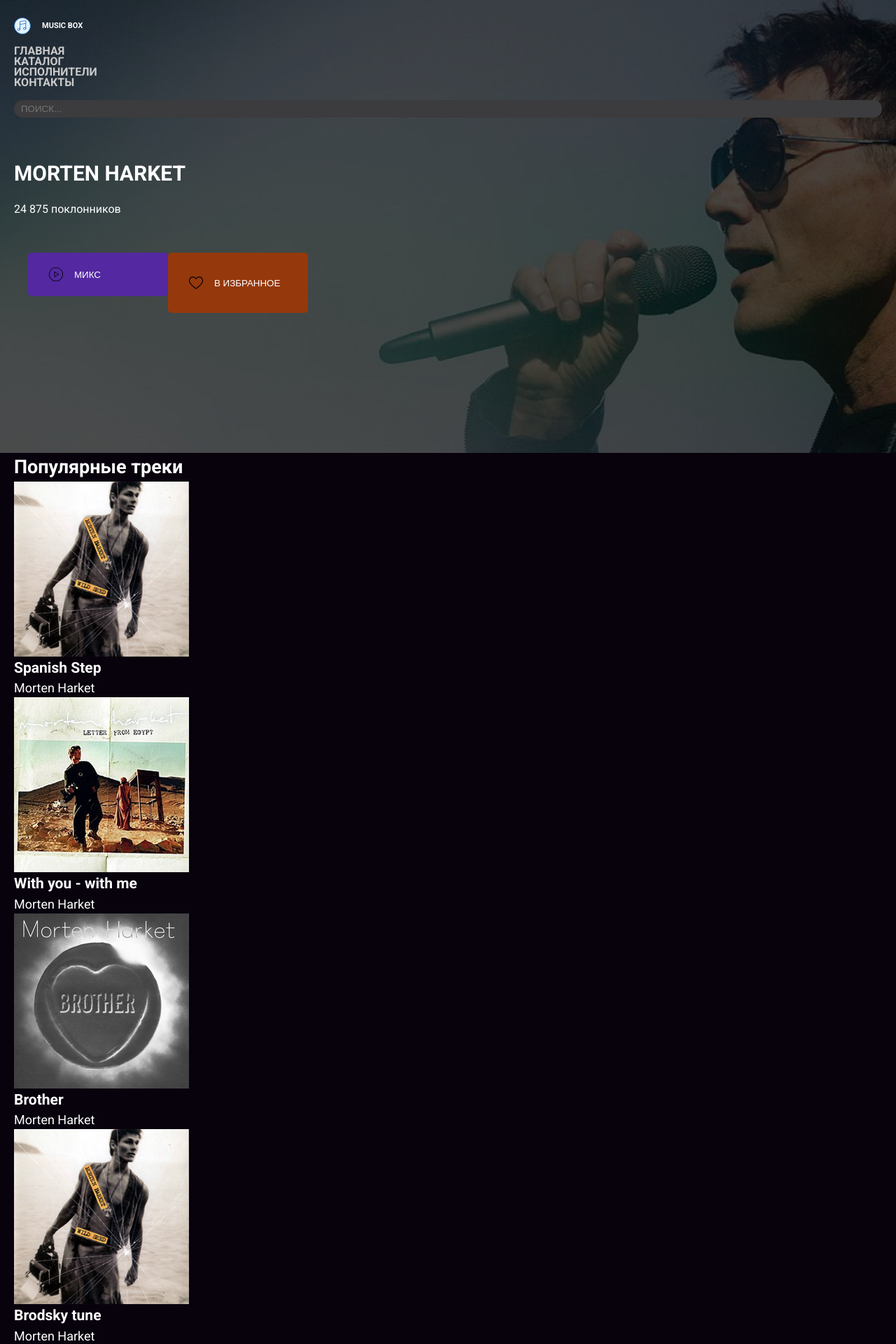
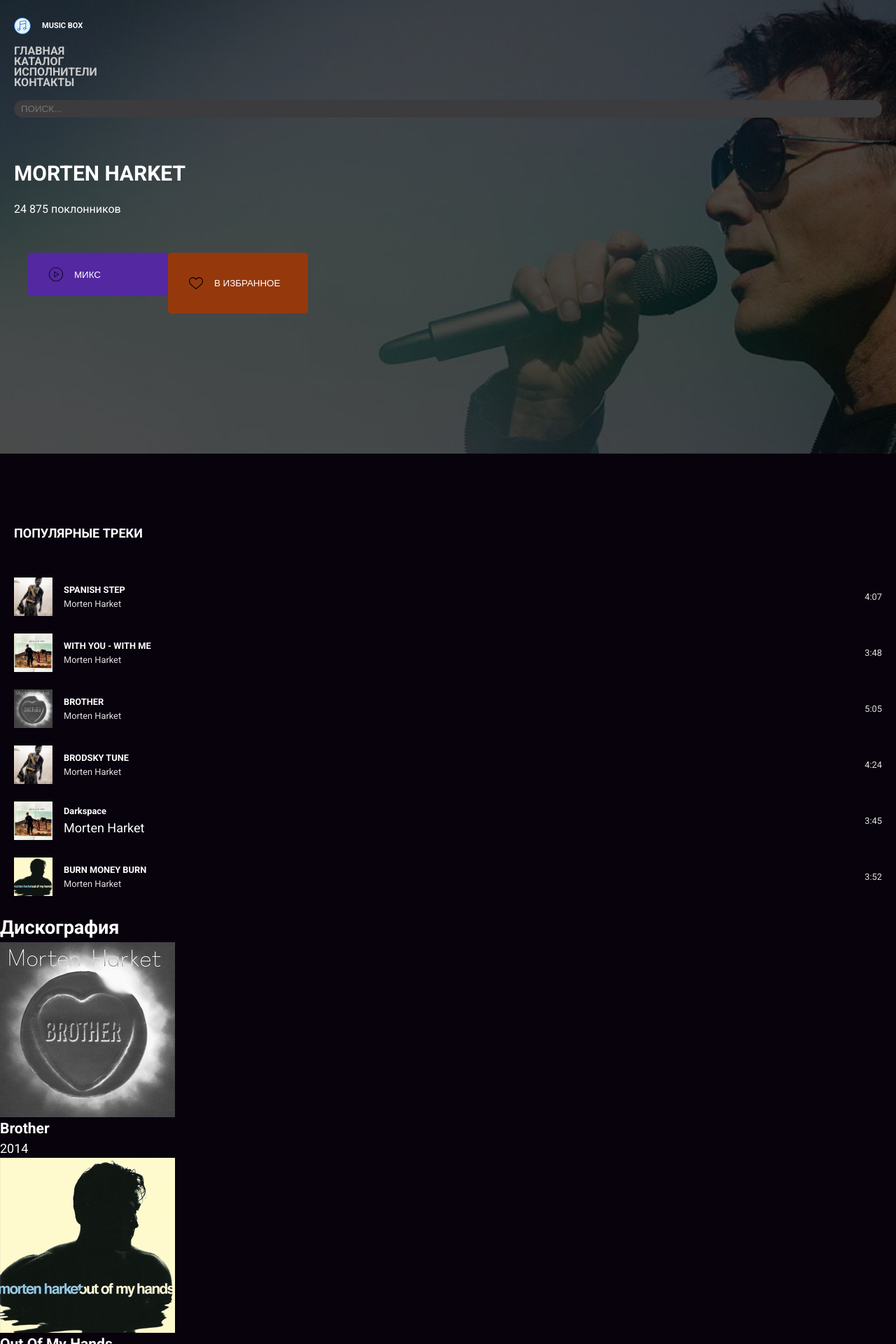
Before and after one commit to RainRa/layout-designer-project-lvl2, a PHP site: page /artist.html in a window 1280 px wide. Shown: the top 1920 px of the page at 70% size. Run offline with PHP 8.4, Linux system fonts and the light colour scheme.

Commit message:
add styles for page-popular-track

```diff
--- a/src/artist.html
+++ b/src/artist.html
@@ -53,7 +53,7 @@
       <h1 class="h1 mb-17">Morten Harket</h1>
       <p class="ts-16 mb-50">24 875 поклонников</p>
       <div class="container d-flex flex-w-wrap">
-        <button class="mb-24 min-width-200  btn d-flex align-center uppercase btn-purple">
+        <button class="mb-25 min-width-200  btn d-flex align-center uppercase btn-purple">
           <img class="mr-16" src="./images/play-button.svg" alt="Круглая кнопка play" width="20">
           <p>МИКС</p>
         </button>
@@ -67,55 +67,62 @@
 
   <!-- MAIN -->
   <main>
+    <!-- POPULAR TRAKS -->
+    <section id="page-popular-track" class="pt-100">
       <div class="container">
-      <!-- POPULAR TRAKS -->
-      <section id="page-popular-track">
-        <h2>Популярные треки</h2>
-      <ul>
-        <li>
-          <img src="./images/Wild Seed.png" alt="">
+        <h2 class="mb-50 h2 uppercase">Популярные треки</h2>
+        <ul class="d-flex flex-w-wrap">
+          <li class="w-100 d-flex mb-25 align-center">
+            <img class="small-cover mr-16" src="./images/Wild Seed.png" alt="">
             <div>
-            <h3>Spanish Step</h3>
+              <h3 class="ts-small uppercase">Spanish Step</h3>
+              <p class="ts-small color-gray">Morten Harket</p>
+            </div>
+            <p class="ml-auto ts-small color-gray">4:07</p>
+          </li>
+          <li class="w-100 d-flex mb-25 align-center">
+            <img class="small-cover mr-16" src="./images/Letter from Egypt.png" alt="">
+            <div>
+              <h3 class="ts-small uppercase">With you - with me</h3>
+              <p class="ts-small color-gray">Morten Harket</p>
+            </div>
+            <p class="ml-auto ts-small color-gray">3:48</p>
+          </li>
+          <li class="w-100 d-flex mb-25 align-center">
+            <img class="small-cover mr-16" src="./images/Brother.png" alt="">
+            <div>
+              <h3 class="ts-small uppercase">Brother</h3>
+              <p class="ts-small color-gray">Morten Harket</p>
+            </div>
+            <p class="ml-auto ts-small color-gray">5:05</p>
+          </li>
+          <li class="w-100 d-flex mb-25 align-center">
+            <img class="small-cover mr-16" src="./images/Wild Seed.png" alt="">
+            <div>
+              <h3 class="ts-small uppercase">Brodsky tune</h3>
+              <p class="ts-small color-gray">Morten Harket</p>
+            </div>
+            <p class="ml-auto ts-small color-gray">4:24</p>
+          </li>
+          <li class="w-100 d-flex mb-25 align-center">
+            <img class="small-cover mr-16" src="./images/Letter from Egypt.png" alt="">
+            <div>
+              <h3 class="ts-small ">Darkspace</h3>
               <p>Morten Harket</p>
             </div>
+            <p class="ml-auto ts-small color-gray">3:45</p>
           </li>
-        <li>
-          <img src="./images/Letter from Egypt.png" alt="">
+          <li class="w-100 d-flex mb-25 align-center">
+            <img class="small-cover mr-16" src="./images/Out of My Hands.png" alt="">
             <div>
-            <h3>With you - with me</h3>
-            <p>Morten Harket</p>
+              <h3 class="ts-small uppercase">Burn money burn</h3>
+              <p class="ts-small color-gray">Morten Harket</p>
             </div>
-        </li>
-        <li>
-          <img src="./images/Brother.png" alt="">
-          <div>
-            <h3>Brother</h3>
-            <p>Morten Harket</p>
-          </div>
-        </li>
-        <li>
-          <img src="./images/Wild Seed.png" alt="">
-          <div>
-            <h3>Brodsky tune</h3>
-            <p>Morten Harket</p>
-          </div>
-        </li>
-        <li>
-          <img src="./images/Letter from Egypt.png" alt="">
-          <div>
-            <h3>Darkspace</h3>
-            <p>Morten Harket</p>
-          </div>
-        </li>
-        <li>
-          <img src="./images/Out of My Hands.png" alt="">
-          <div>
-            <h3>Burn money burn</h3>
-            <p>Morten Harket</p>
-          </div>
+            <p class="ml-auto ts-small color-gray">3:52</p>
           </li>
 
         </ul>
+      </div>
     </section>
     <!-- DISCOGRAPHY -->
     <section>
@@ -155,7 +162,7 @@
     </section>
     <!-- SIMILAR ARTISTS -->
     <section>
-        <h2>Похожие исполнители</h2>
+      <h2 class="mb-50 h2 uppercase">Похожие исполнители</h2>
       <ul>
         <li>
           <img src="./images/A-ha.png" alt="">
@@ -207,7 +214,6 @@
         </li>
       </ul>
     </section>
-</div>
   </main>
   <!-- FOOTER -->
   <footer class="bg-gradient">
@@ -243,10 +249,14 @@
           <li>
             <h2 class="h2 mb-21 uppercase">Подписывайтесь</h2>
             <ul class="d-flex">
-              <li class="mr-24"><a class="ts-16 color-gray no-link-decoration" href=""><img src="./images/Google+.png" alt=""></a></li>
-              <li class="mr-24"><a class="ts-16 color-gray no-link-decoration" href=""><img src="./images/Twitter.png" alt=""></a></li>
-              <li class="mr-24"><a class="ts-16 color-gray no-link-decoration" href=""><img src="./images/Facebook.png" alt=""></a></li>
-              <li><a class="ts-16 color-gray no-link-decoration" href=""><img src="./images/Instagram.png" alt=""></a></li>
+              <li class="mr-24"><a class="ts-16 color-gray no-link-decoration" href=""><img src="./images/Google+.png"
+                    alt=""></a></li>
+              <li class="mr-24"><a class="ts-16 color-gray no-link-decoration" href=""><img src="./images/Twitter.png"
+                    alt=""></a></li>
+              <li class="mr-24"><a class="ts-16 color-gray no-link-decoration" href=""><img src="./images/Facebook.png"
+                    alt=""></a></li>
+              <li><a class="ts-16 color-gray no-link-decoration" href=""><img src="./images/Instagram.png" alt=""></a>
+              </li>
             </ul>
           </li>
         </ul>
@@ -265,4 +275,5 @@
 
   </footer>
 </body>
+
 </html>
--- a/src/css/style.css
+++ b/src/css/style.css
@@ -46,16 +46,11 @@ img {
   font-family: "Roboto", sans-serif;
   font-weight: 700;
   font-size: 18px;
-  line-height: 1.33;
-  text-transform: uppercase;
+  line-height: 1.5;
 }
 
-.ts-11 {
-  font-size: 11px;
-}
-
-.ts-13 {
-  font-size: 13px;
+.ts-small {
+  font-size: 12.8px;
 }
 
 .ts-16 {
@@ -98,8 +93,16 @@ body {
   margin: 0 auto;
 }
 
+.w-100 {
+  width: 100%;
+}
+
 .min-width-200 {
   min-width: 200px;
+}
+
+.ml-auto {
+  margin-left: auto;
 }
 
 .d-flex {
@@ -112,6 +115,10 @@ body {
 
 .flex-column {
   flex-direction: column;
+}
+
+.flex-grow-1 {
+  flex-grow: 1;
 }
 
 .align-center {
@@ -138,6 +145,10 @@ body {
   margin-right: 16px;
 }
 
+.mr-49 {
+  margin-right: 49px;
+}
+
 .mr-24 {
   margin-right: 24px;
 }
@@ -150,8 +161,8 @@ body {
   margin-bottom: 21px;
 }
 
-.mb-24 {
-  margin-bottom: 24px;
+.mb-25 {
+  margin-bottom: 25px;
 }
 
 .mb-30 {
@@ -168,6 +179,10 @@ body {
 
 .pb-50 {
   padding-bottom: 50px;
+}
+
+.pt-100 {
+  padding-top: 100px;
 }
 
 .pt-225 {
@@ -283,4 +298,12 @@ body {
   border-radius: 50px;
   border: none;
 }
+
+.small-cover {
+  width: 55px;
+}
+
+.big-cover {
+  width: 137px;
+}
 /*# sourceMappingURL=style.css.map */
--- a/src/scss/base/_atomic.scss
+++ b/src/scss/base/_atomic.scss
@@ -10,8 +10,16 @@ body {
   margin: 0 auto;
 }
 
+.w-100 {
+  width: 100%;
+}
+
 .min-width-200 {
   min-width: 200px;
+}
+
+.ml-auto {
+  margin-left: auto;
 }
 
 .d-flex {
@@ -24,6 +32,10 @@ body {
 
 .flex-column {
   flex-direction: column;
+}
+
+.flex-grow-1 {
+  flex-grow: 1;
 }
 
 .align-center {
@@ -50,6 +62,14 @@ align-items: center;
   margin-right: 16px;
 }
 
+// .mr-50 {
+//   margin-right: 50px;
+// }
+
+.mr-49 {
+  margin-right: 49px;
+}
+
 .mr-24 {
   margin-right: 24px;
 }
@@ -62,8 +82,8 @@ align-items: center;
   margin-bottom: 21px;
 }
 
-.mb-24 {
-  margin-bottom: 24px;
+.mb-25 {
+  margin-bottom: 25px;
 }
 
 .mb-30 {
@@ -81,6 +101,10 @@ align-items: center;
 
 .pb-50 {
   padding-bottom: 50px;
+}
+
+.pt-100 {
+  padding-top: 100px;
 }
 
 .pt-225 {
--- a/src/scss/base/_typography.scss
+++ b/src/scss/base/_typography.scss
@@ -27,16 +27,11 @@
   font-family: $main-font;
   font-weight: 700;
   font-size: 18px;
-  line-height: 1.33;
-  text-transform: uppercase;
+  line-height: 1.5;
 }
 
-.ts-11 {
-  font-size: 11px;
-}
-
-.ts-13{
-  font-size: 13px;
+.ts-small {
+  font-size: 12.8px;
 }
 
 .ts-16 {
--- a/src/scss/style.scss
+++ b/src/scss/style.scss
@@ -8,4 +8,5 @@
 @import './blocks/_header.scss';
 @import './blocks/_footer.scss';
 @import './components/_inputs.scss';
-// @import './base/atomic'
+@import './blocks/_popular-track';
+@import './blocks/discography'
```
Lines whose indentation alone changed are shown as unchanged.
